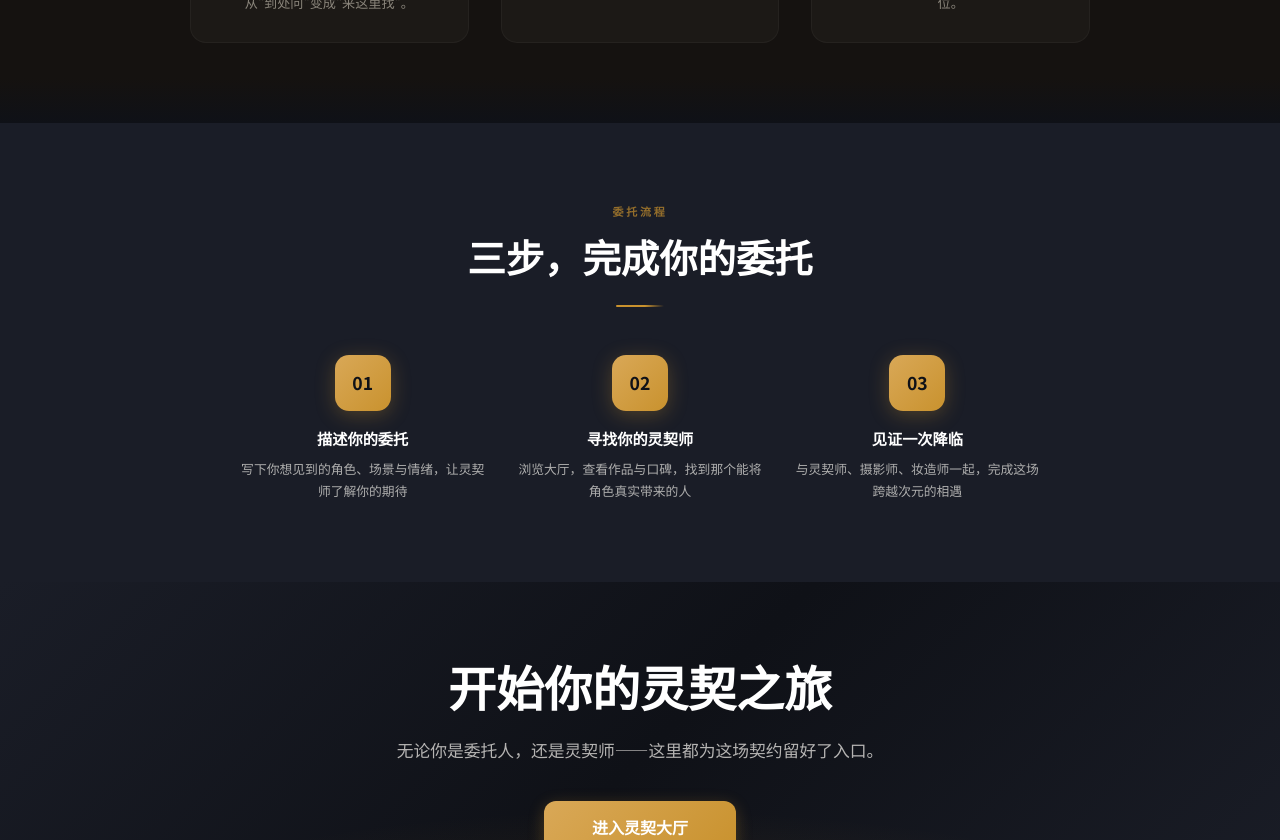
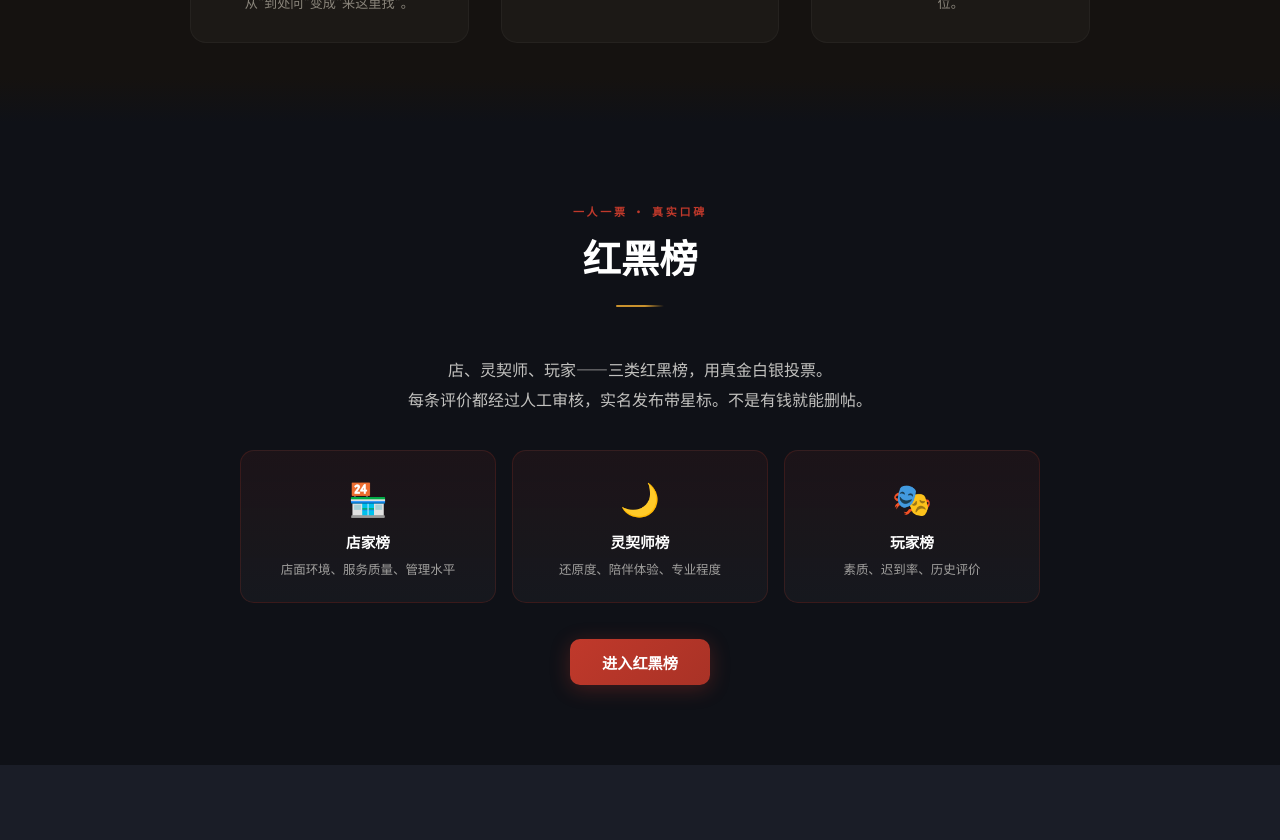
Before and after one commit to ToTheDeepSpace/LingQi, a React (Vite) app: page / in a window 1280 px wide. Shown: the part 1940-2780 px from the top of the page. Built offline with nearby package versions, Linux system fonts and the light colour scheme.

Commit message:
fix: 红黑榜加一人一票说明 + 恢复横条展示区

```diff
--- a/src/pages/Home.tsx
+++ b/src/pages/Home.tsx
@@ -71,7 +71,7 @@ export default function Home() {
             }}
               onMouseEnter={e => { e.currentTarget.style.background = 'rgba(192,57,43,0.22)'; e.currentTarget.style.borderColor = '#e74c3c'; }}
               onMouseLeave={e => { e.currentTarget.style.background = 'rgba(192,57,43,0.12)'; e.currentTarget.style.borderColor = 'rgba(192,57,43,0.35)'; }}>
-              ⚖ 红黑榜
+              ⚖ 红黑榜 · 一人一票 · 真实口碑
             </Link>
           </div>
 
@@ -124,7 +124,47 @@ export default function Home() {
         </div>
       </section>
 
-      {/* ───────────── 红黑榜（已移至 Hero 按钮） ───────────── */}
+      {/* ───────────── 红黑榜 ───────────── */}
+      <section style={{ backgroundColor: C, padding: '5rem 1.25rem' }}>
+        <div style={{ maxWidth: 800, margin: '0 auto', textAlign: 'center' }}>
+
+          <p style={{ fontSize: 11, fontWeight: 600, letterSpacing: '0.25em', textTransform: 'uppercase', color: '#c0392b', marginBottom: 12 }}>一人一票 · 真实口碑</p>
+          <h2 style={{ fontFamily: 'var(--font-serif)', fontWeight: 900, fontSize: 'clamp(1.6rem, 4vw, 2.4rem)', marginBottom: 16 }}>红黑榜</h2>
+          <div className="gold-line" style={{ margin: '0 auto 48px' }} />
+
+          <p style={{ fontSize: '1rem', color: 'rgba(245,243,238,0.78)', lineHeight: 1.85, maxWidth: 600, margin: '0 auto 36px' }}>
+            店、灵契师、玩家——三类红黑榜，用真金白银投票。<br />
+            每条评价都经过人工审核，实名发布带星标。不是有钱就能删帖。
+          </p>
+
+          <div style={{ display: 'grid', gridTemplateColumns: 'repeat(auto-fit, minmax(180px, 1fr))', gap: 16, marginBottom: 36 }}>
+            {[
+              { icon: '🏪', label: '店家榜', desc: '店面环境、服务质量、管理水平' },
+              { icon: '🌙', label: '灵契师榜', desc: '还原度、陪伴体验、专业程度' },
+              { icon: '🎭', label: '玩家榜', desc: '素质、迟到率、历史评价' },
+            ].map(({ icon, label, desc }) => (
+              <div key={label} style={{ padding: '22px 16px', borderRadius: 14, border: '1px solid rgba(192,57,43,0.18)', background: 'linear-gradient(180deg, rgba(192,57,43,0.08), rgba(255,255,255,0.03))', textAlign: 'center' }}>
+                <div style={{ fontSize: 32, marginBottom: 10 }}>{icon}</div>
+                <h3 style={{ fontWeight: 700, fontSize: '0.92rem', color: '#fff', marginBottom: 6 }}>{label}</h3>
+                <p style={{ fontSize: '0.78rem', color: 'rgba(245,243,238,0.62)', lineHeight: 1.6 }}>{desc}</p>
+              </div>
+            ))}
+          </div>
+
+          <Link to="/rankings" style={{
+            display: 'inline-flex', alignItems: 'center', gap: 8,
+            padding: '12px 32px', borderRadius: 10,
+            background: 'linear-gradient(135deg, #c0392b 0%, #a93226 100%)',
+            color: '#fff', textDecoration: 'none', fontWeight: 700, fontSize: '0.95rem',
+            boxShadow: '0 4px 20px rgba(192,57,43,0.3)',
+            transition: 'all 0.3s',
+          }}
+            onMouseEnter={e => { e.currentTarget.style.transform = 'translateY(-2px)'; e.currentTarget.style.boxShadow = '0 8px 28px rgba(192,57,43,0.45)'; }}
+            onMouseLeave={e => { e.currentTarget.style.transform = 'none'; e.currentTarget.style.boxShadow = '0 4px 20px rgba(192,57,43,0.3)'; }}>
+            进入红黑榜
+          </Link>
+        </div>
+      </section>
 
       {/* ───────────── 三步完成委托 ───────────── */}
       <section style={{ backgroundColor: C2, padding: '5rem 1.25rem' }}>
```
